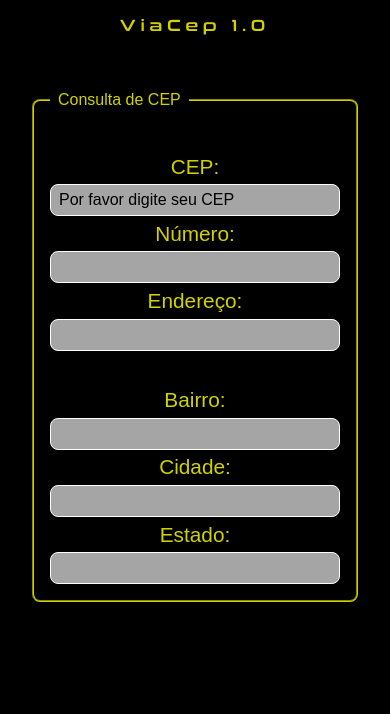
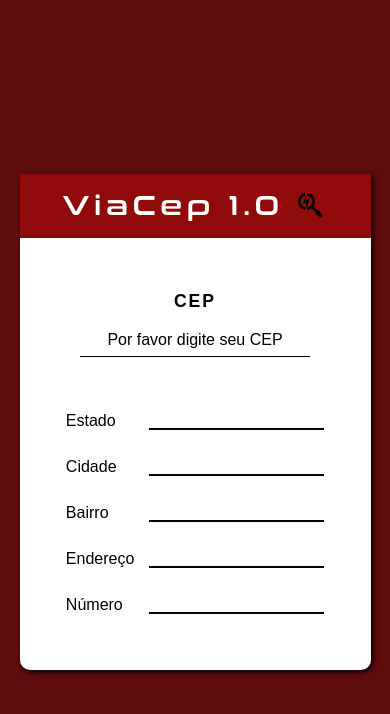
Before and after one commit to emersonsssouza/Projeto-API_CEP, a plain HTML site: page index.html in a window 390 px wide. Drawn offline with Linux system fonts and the light colour scheme.

Commit message:
Update Style CSS
Refeito o media querie e Design

```diff
--- a/app.js
+++ b/app.js
@@ -26,14 +26,16 @@ const pesquisarCep = async () => {
         const dados = await fetch(url);
         const informacoes = await dados.json();
         if (informacoes.hasOwnProperty('erro')) {
-            document.getElementById('endereco').value = "CEP não encontrado!";
+            document.getElementById('estado').value = "CEP não encontrado!";
         } else {
             completeFormulario(informacoes);
         }
     } else {
-        document.getElementById('endereco').value = 'CEP incorreto!';
+        document.getElementById('estado').value = 'CEP incorreto!';
     }
 };
 
 //DEclaração de Variaveis
 let CEP = document.getElementById('cep').addEventListener('focusout', pesquisarCep);
+let Busca = document.getElementById('cep').addEventListener('click', pesquisarCep);
+let busca0 = document.getElementById('cep').addEventListener('mouseover', pesquisarCep);
--- a/index.html
+++ b/index.html
@@ -2,54 +2,53 @@
 <html lang="pt-br">
 
 <head>
-    <meta charset="UTF-8">
-    <meta name="viewport" content="width=device-width, initial-scale=1.0">
-    <link rel="shortcut icon" href="img/favicon.png" type="image/x-icon">
-    <link rel="stylesheet" href="style.css">
+  <meta charset="UTF-8" />
+  <meta name="viewport" content="width=device-width, initial-scale=1.0" />
+  <link rel="shortcut icon" href="img/favicon.png" type="image/x-icon" />
+  <link rel="stylesheet" href="style.css" />
   <title>Consulta CEP</title>
 </head>
 
 <body>
   <main>
     <header>
-            <h1>ViaCep 1.0</h1>
+      <h1>ViaCep 1.0 <i class="fa-brands fa-searchengin"></i></h1>
     </header>
 
     <form action="" method="get" class="form" id="">
-            <fieldset>
-                <legend>Consulta de CEP</legend>
       <div class="input_box">
         <div class="box">
-                        <label for="cep">CEP:</label>
-                        <input type="text" id="cep" placeholder="Por favor digite seu CEP">
+          <label for="cep">CEP</label>
+          <input type="text" id="cep" placeholder="Por favor digite seu CEP" />
+          <div id="buscar"><i class="fa-solid fa-check"></i></div>
+        </div>
+      </div>
+      <div class="input_response">
+        <div class="box">
+          <label for="">Estado</label>
+          <input type="text" id="estado" />
         </div>
         <div class="box">
-                        <label for="numero">Número:</label>
-                        <input type="text" id="numero">
+          <label for="">Cidade</label>
+          <input type="text" id="cidade" />
         </div>
         <div class="box">
-                        <label for="endereco">Endereço:</label>
-                        <input type="text" id="endereco">
+          <label for="">Bairro</label>
+          <input type="text" id="bairro" />
+        </div>
+        <div class="box">
+          <label for="">Endereço</label>
+          <input type="text" id="endereco" />
+        </div>
+        <div class="box">
+          <label for="">Número</label>
+          <input type="text" id="numero" />
         </div>
       </div>
-                <div class="input_box">
-                    <div class="box">
-                        <label for="bairro">Bairro:</label>
-                        <input type="text" id="bairro">
-                    </div>
-                    <div class="box">
-                        <label for="cidade">Cidade:</label>
-                        <input type="text" id="cidade">
-                    </div>
-                    <div class="box">
-                        <label for="estado">Estado:</label>
-                        <input type="text" id="estado">
-                    </div>
-                </div>
-            </fieldset>
     </form>
   </main>
   <script src="app.js"></script>
+  <script src="https://kit.fontawesome.com/eaa61bb77c.js" crossorigin="anonymous"></script>
 </body>
 
 </html>
--- a/style.css
+++ b/style.css
@@ -17,39 +17,37 @@ html {
   display: flex;
   justify-content: center;
   align-items: center;
-    flex-direction: column;
-    width: 100vw;
-    background-color: #000;
+  width: 100%;
+  height: 100%;
+  background-color: rgba(90, 3, 3, 0.808);
 }
 
 main header h1 {
-    font-size: 4rem;
+  font-size: 3rem;
   font-family: "Exercito";
   letter-spacing: 0.3rem;
   padding: 0.5rem 0;
-    color: rgba(255, 255, 0, 0.818);
+  color: #fff;
   text-align: center;
+  background-color: rgba(190, 12, 12, 0.541);
+  box-shadow: 2px 2px 5px #000;
 }
 
-main .form {
+main header i {
+  color: #000;
+}
+
+.form {
   display: block;
   width: auto;
   height: 100%;
-    background-color: rgba(0, 0, 0, 0.481);
+  background-color: white;
   padding: 2rem;
-}
-
-fieldset {
-    border-color: rgba(255, 255, 0, 0.818);
-    border-radius: 0.5rem;
-}
-
-legend {
-    font-family: "Arial";
-    font-size: 2rem;
-    color: rgba(255, 255, 0, 0.818);
-    padding: 0.5rem;
-    margin: 1rem;
+  border-top-left-radius: none;
+  border-top-right-radius: none;
+  border-bottom-left-radius: 10px;
+  border-bottom-right-radius: 10px;
+  box-shadow: 2px 2px 5px #000;
 }
 
 .form .input_box {
@@ -68,6 +66,7 @@ legend {
   width: auto;
   height: 2rem;
   margin: 0 1rem;
+  border-bottom: 1px solid #000;
 }
 
 .form .input_box .box label {
@@ -76,8 +75,9 @@ legend {
   align-items: center;
   width: 150px;
   height: 2rem;
-    color: rgba(255, 255, 0, 0.818);
+  color: #000;
   margin: 0 0.1rem;
+  font-weight: bold;
 }
 
 .form .input_box .box input {
@@ -92,26 +92,77 @@ legend {
   border-radius: 0.5rem;
 }
 
+.form .input_box .box #buscar {
+  display: flex;
+  justify-content: center;
+  align-items: center;
+  width: 30px;
+  height: 30px;
+  padding: 10px;
+  margin: 0 0.5rem;
+  cursor: pointer;
+  background-color: whitesmoke;
+  border-radius: 50%;
+}
+
+.form .input_box .box #buscar i {
+  color: black;
+}
+
+.form .input_response {
+  background-color: transparent;
+  padding: 1rem 0;
+}
+
+.form .input_response .box {
+  width: 90%;
+  margin: auto;
+  display: flex;
+  background-color: transparent;
+  justify-content: space-around;
+}
+
+.form .input_response .box label {
+  display: flex;
+  align-items: flex-end;
+  justify-content: flex-start;
+  background-color: transparent;
+  margin: 0.5rem auto;
+  width: 100px;
+}
+
+.form .input_response .box input {
+  background-color: transparent;
+  width: 80%;
+  height: 30px;
+  padding: 10px;
+  margin: 0.5rem auto;
+  outline: none;
+  border: none;
+  border-left: none;
+  border-bottom: 2px solid black;
+}
+
 .form .input_box .box input::placeholder {
   color: #000;
 }
 
 .form .input_box .box input:active {
-    background-color: rgba(255, 255, 255, 0.500);
+  background-color: rgba(255, 255, 255, 0.5);
 }
 
 .form .input_box .box input:hover {
   cursor: auto;
 }
 
-@media (max-width: 450px) {
+@media screen and (max-width: 450px) {
   main header h1 {
     font-size: 1rem;
     padding: 1rem 0;
   }
 
   main {
-        width: 100%;
+    width: 90%;
     margin: auto;
   }
 
@@ -129,17 +180,30 @@ legend {
     margin: 0;
   }
 
-
   .form .input_box .box {
     width: 100%;
     flex-direction: column;
+    align-items: center;
+    justify-content: center;
     height: auto;
   }
 
+  .form .input_box .box input[type="text"]::placeholder {
+    text-align: center;
+  }
+
+  .form .input_box .box #buscar {
+    display: none;
+  }
+
   .form .input_box .box label {
+    display: block;
+    text-align: center;
     font-size: 1.3rem;
+    letter-spacing: 2px;
     margin: 0.1rem 0rem;
     padding: 0;
+
   }
 
   .form .input_box .box input {
@@ -162,7 +226,7 @@ legend {
   }
 }
 
-@media (min-width: 768px) and (max-width: 1200px) {
+@media screen and (max-width: 1200px) {
   main header h1 {
     font-size: 1.7rem;
   }
@@ -171,13 +235,21 @@ legend {
     font-size: 1rem;
   }
 
+  main {
+    width: 90%;
+  }
+
+  .form {
+    width: auto;
+  }
+
   .form .input_box {
     flex-direction: column;
     margin: 0;
   }
 
   .form .input_box .box {
-        width: 90vw;
+    width: 90%;
     height: auto;
     margin: 0.2rem 0;
   }
@@ -196,21 +268,26 @@ legend {
 }
 
 @media (min-width: 320px) and (max-width: 768px) and (orientation: landscape) {
-    main header h1 {
-        font-size: 1.7rem;
+  body {
+    background-color: black;
+    height: 600px;
   }
 
-    legend {
-        font-size: 1rem;
+  main {
+    background-color: black;
+  }
+
+  main header h1 {
+    display: none;
   }
 
   .form .input_box {
-        flex-direction: column;
-        margin: 0;
+    width: auto;
+    justify-content: space-evenly;
   }
 
   .form .input_box .box {
-        width: 90vw;
+    width: auto;
     height: auto;
     margin: 0.2rem 0;
   }
```
Lines whose indentation alone changed are shown as unchanged.
